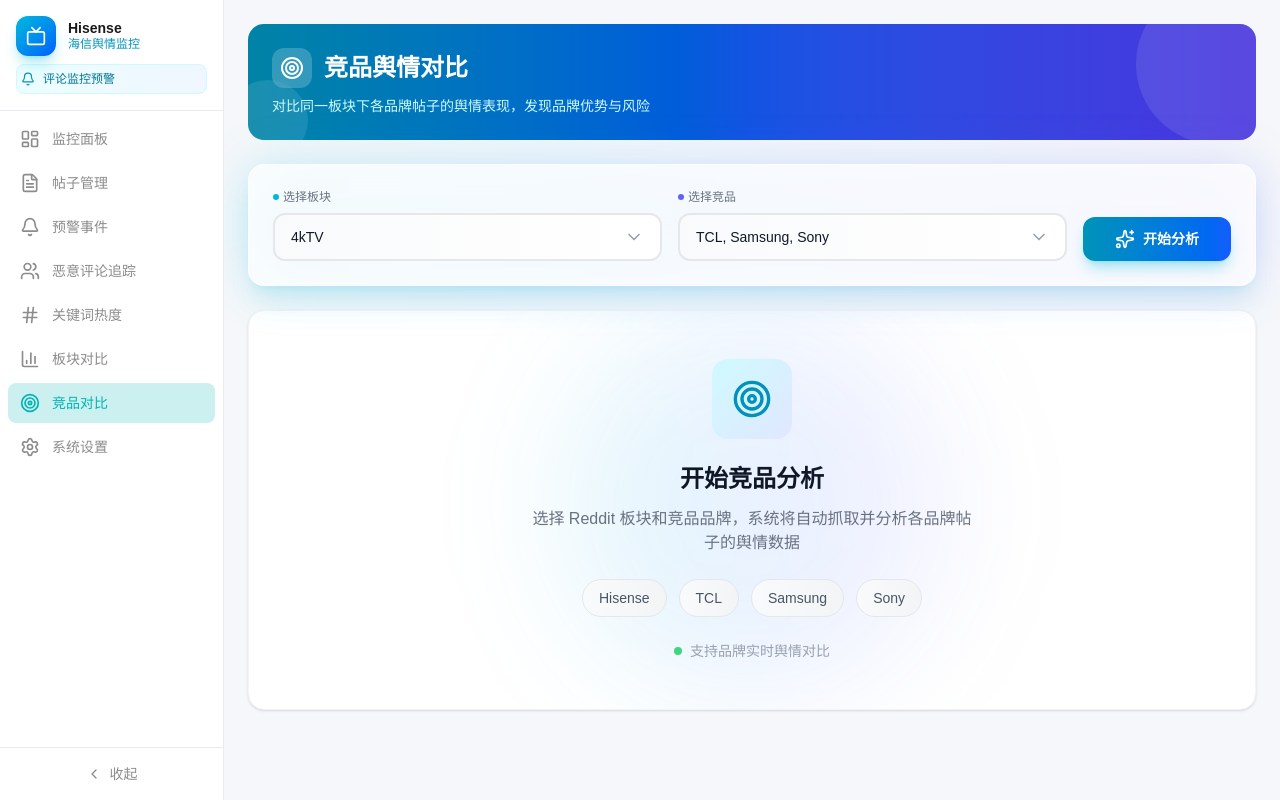
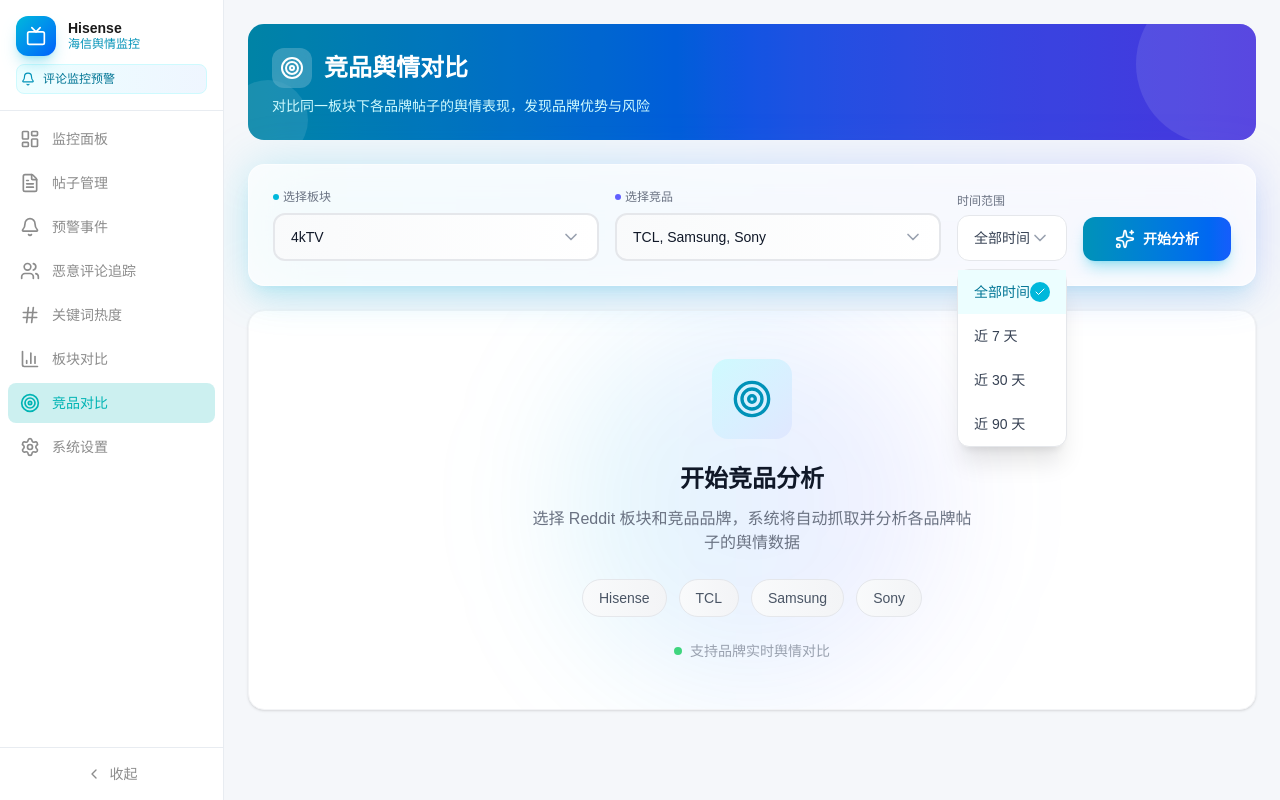
Before and after one commit to zezzezzez/reddit, a Next.js app: page /competitor in a window 1280 px wide. Built offline with nearby package versions, Linux system fonts and the light colour scheme.

Commit message:
feat: 增加竞品帖子抓取数量至1000条，添加时间筛选器（全部/7天/30天/90天）

```diff
--- a/src/app/api/competitor-analysis/route.ts
+++ b/src/app/api/competitor-analysis/route.ts
@@ -65,6 +65,7 @@ export async function GET(request: Request) {
     const subreddit = searchParams.get('subreddit');
     const postsPerBrand = parseInt(searchParams.get('postsPerBrand') || '5');
     const brandsParam = searchParams.get('brands') || 'tcl,samsung,sony';
+    const timeRange = searchParams.get('timeRange') || 'all'; // all, 7d, 30d, 90d
     const selectedBrands = brandsParam.split(',').filter(b => b);
 
     // 构建竞品品牌列表
@@ -84,8 +85,8 @@ export async function GET(request: Request) {
     const proxyConfig = getLocalProxyConfig();
     console.log(`[Competitor Analysis] proxyConfig: ${JSON.stringify(proxyConfig)}`);
 
-    // 1. 获取板块最新帖子（优先从 Reddit 抓取，失败则使用本地数据）
-    let allPosts = await fetchSubredditPosts(subreddit, 500, 'new');
+    // 1. 获取板块最新帖子（增加到 1000 条）
+    let allPosts = await fetchSubredditPosts(subreddit, 1000, 'new');
 
     console.log(`[Competitor Analysis] Fetched ${allPosts.length} posts from Reddit`);
 
@@ -115,6 +116,31 @@ export async function GET(request: Request) {
       }));
 
       console.log(`[Competitor Analysis] Using ${allPosts.length} local posts`);
+    }
+
+    // 1.5 根据时间范围过滤帖子
+    if (timeRange !== 'all') {
+      const now = new Date();
+      let daysBack: number;
+
+      switch (timeRange) {
+        case '7d': daysBack = 7; break;
+        case '30d': daysBack = 30; break;
+        case '90d': daysBack = 90; break;
+        default: daysBack = 0;
+      }
+
+      if (daysBack > 0) {
+        const cutoffDate = new Date(now.getTime() - daysBack * 24 * 60 * 60 * 1000);
+        const beforeCount = allPosts.length;
+
+        allPosts = allPosts.filter(post => {
+          const postDate = new Date(post.createdAt);
+          return postDate >= cutoffDate;
+        });
+
+        console.log(`[Competitor Analysis] Time filter (${timeRange}): ${beforeCount} -> ${allPosts.length} posts`);
+      }
     }
 
     // 2. 获取已管理的海信帖子（不限制时间和评论数）
--- a/src/app/competitor/competitor-page.tsx
+++ b/src/app/competitor/competitor-page.tsx
@@ -36,6 +36,7 @@ export default function CompetitorPage() {
   const [selectedBrands, setSelectedBrands] = useState<string[]>(['tcl', 'samsung', 'sony']);
   const [showSubredditMenu, setShowSubredditMenu] = useState(false);
   const [showBrandMenu, setShowBrandMenu] = useState(false);
+  const [timeRange, setTimeRange] = useState<string>('all'); // all, 7d, 30d, 90d
   const [loading, setLoading] = useState(false);
   const [progress, setProgress] = useState('');
   const [data, setData] = useState<{
@@ -71,7 +72,7 @@ export default function CompetitorPage() {
       // 构建品牌参数
       const brandsParam = selectedBrands.join(',');
       const response = await fetch(
-        `/api/competitor-analysis?subreddit=${selectedSubreddit}&postsPerBrand=5&brands=${brandsParam}`
+        `/api/competitor-analysis?subreddit=${selectedSubreddit}&postsPerBrand=5&brands=${brandsParam}&timeRange=${timeRange}`
       );
       const result = await response.json();
 
@@ -207,6 +208,46 @@ export default function CompetitorPage() {
                     ))}
                   </div>
                 )}
+              </div>
+            </div>
+
+            {/* Time Range */}
+            <div className="relative">
+              <label className="block text-xs text-gray-500 mb-1.5 font-medium">时间范围</label>
+              <button
+                onClick={() => setShowSubredditMenu(false)}
+                className="w-full px-4 py-3 bg-white border border-gray-200 rounded-xl hover:border-cyan-300 focus:border-cyan-500 focus:ring-2 focus:ring-cyan-500/20 text-sm text-gray-700 flex items-center justify-between transition-all"
+              >
+                <span>{
+                  timeRange === 'all' ? '全部时间' :
+                  timeRange === '7d' ? '近 7 天' :
+                  timeRange === '30d' ? '近 30 天' :
+                  timeRange === '90d' ? '近 90 天' : '全部时间'
+                }</span>
+                <ChevronDown className="w-5 h-5 text-gray-400" />
+              </button>
+              <div className="absolute top-full left-0 right-0 mt-2 bg-white border border-gray-200 rounded-xl shadow-xl z-40">
+                {[
+                  { value: 'all', label: '全部时间' },
+                  { value: '7d', label: '近 7 天' },
+                  { value: '30d', label: '近 30 天' },
+                  { value: '90d', label: '近 90 天' },
+                ].map(option => (
+                  <button
+                    key={option.value}
+                    onClick={() => {
+                      setTimeRange(option.value);
+                    }}
+                    className={`w-full px-4 py-3 text-sm text-left hover:bg-cyan-50 flex items-center justify-between transition-colors ${timeRange === option.value ? 'bg-cyan-50 text-cyan-700' : 'text-gray-700'}`}
+                  >
+                    <span>{option.label}</span>
+                    {timeRange === option.value && (
+                      <div className="w-5 h-5 bg-cyan-500 rounded-full flex items-center justify-center">
+                        <Check className="w-3 h-3 text-white" />
+                      </div>
+                    )}
+                  </button>
+                ))}
               </div>
             </div>
 
```
